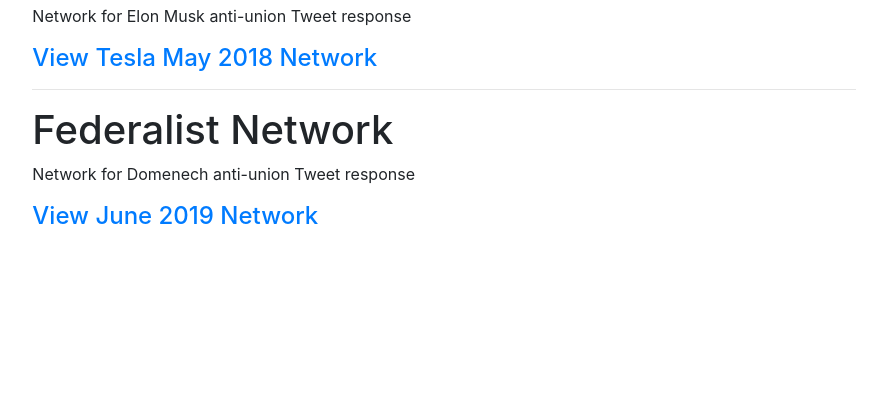
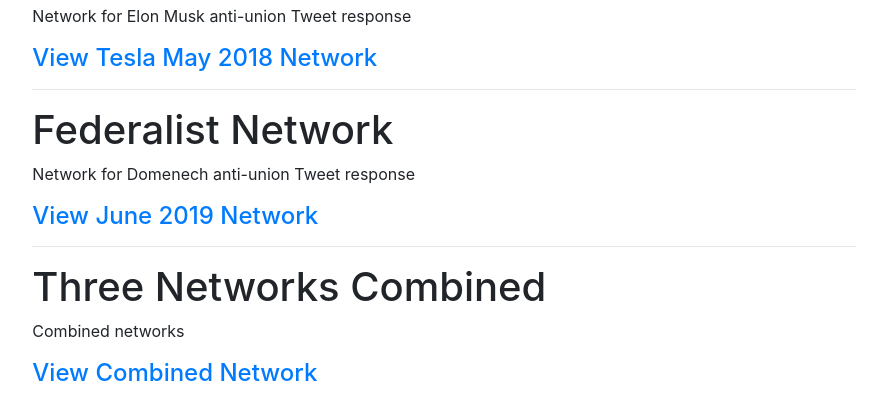
Before and after one commit to ucdscenter/covid_social_media, a Django app: page /union in a window 1280 px wide. Shown: the part 266-686 px from the top of the page, without its empty margins (196-1083 px from the left). Run offline with Django 3.2, Linux system fonts and the light colour scheme; some libraries are stand-ins or nearby versions.

Commit message:
updating combined link

```diff
--- a/twitter_network/templates/twitter_network/union_nav.html
+++ b/twitter_network/templates/twitter_network/union_nav.html
@@ -19,6 +19,12 @@
 		<h1>Federalist Network</h1>
 		<p>Network for Domenech anti-union Tweet response</p>
 		<h4><a href="twitter_network/union_webgl_network?identifier=federalist_test">View June 2019 Network</a></h4>
+
+		<hr>
+
+		<h1>Three Networks Combined</h1>
+		<p>Combined networks</p>
+		<h4><a href="twitter_network/union_webgl_network?identifier=combined_test">View Combined Network</a></h4>
 	</div>
 </div>
 {% endblock %}
```
